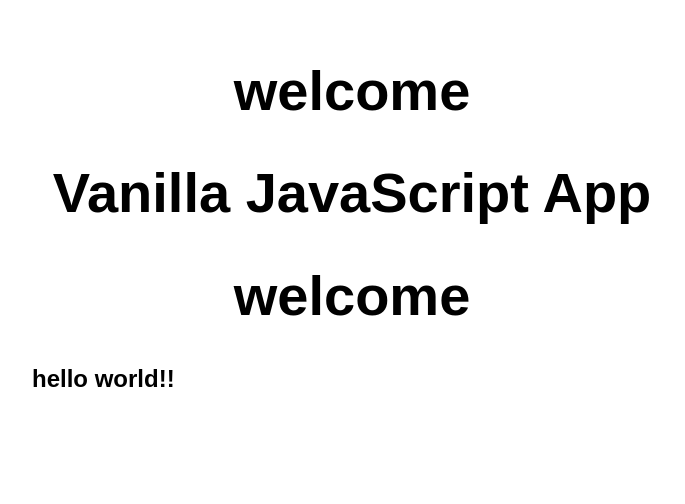
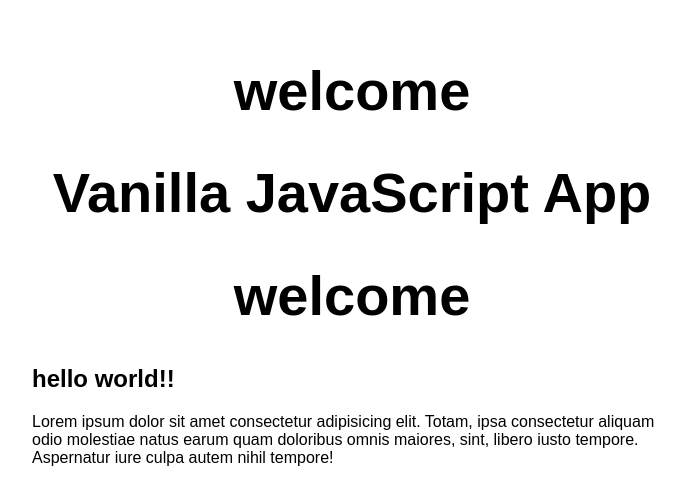
Before and after one commit to Ramyameleshimi/ramyavm, a website: page src/index.html in a window 1280 px wide. Shown: the whole page, without its empty margins (288-973 px from the left). Drawn offline with Linux system fonts and the light colour scheme.

```diff
--- a/src/index.html
+++ b/src/index.html
@@ -14,6 +14,7 @@
     <h1>Vanilla JavaScript App</h1>
     <h1>welcome</h1>
     <h2>hello world!!</h2>
+    <p>Lorem ipsum dolor sit amet consectetur adipisicing elit. Totam, ipsa consectetur aliquam odio molestiae natus earum quam doloribus omnis maiores, sint, libero iusto tempore. Aspernatur iure culpa autem nihil tempore!</p>
 
 
   </main>
```
